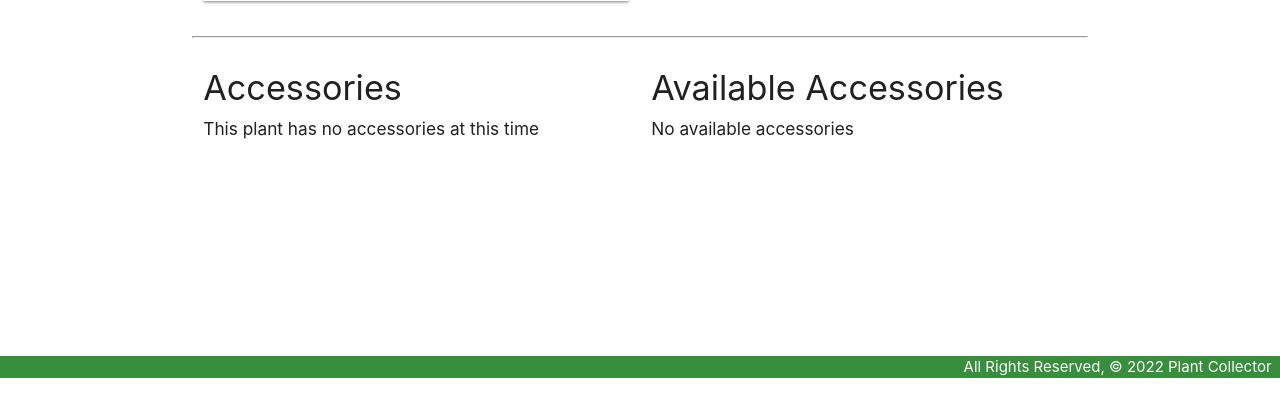
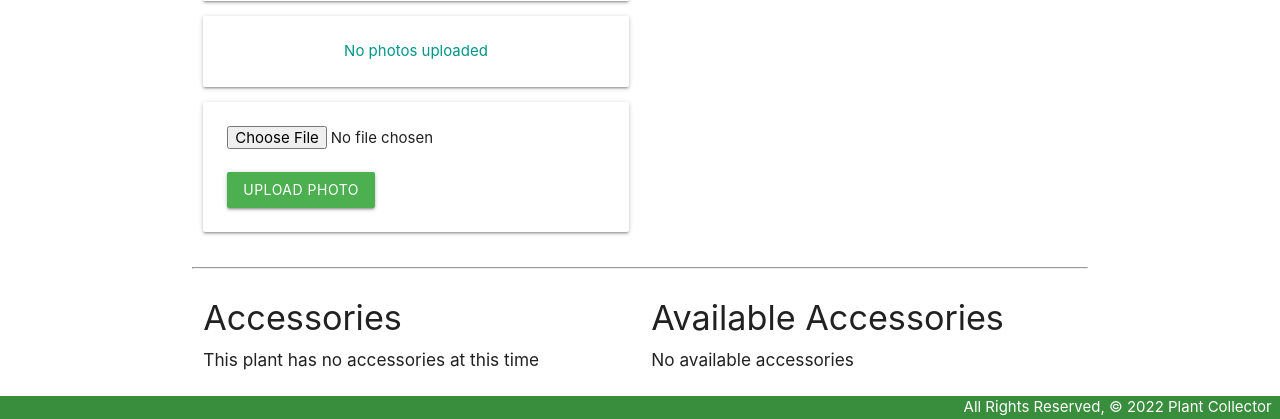
Before and after one commit to alainagossett/houseplant-django, a Django app: template main_app/templates/plants/detail.html in a window 1280 px wide. Shown: the part 422-841 px from the top of the page. Before the commit the page ends 800 px from the top, so only its background shows below. Run offline with Django 4.2, Linux system fonts and the light colour scheme; the template is opened without the code that fills it: values that come from a table or form of the project are taken from there, others are empty.

Commit message:
adds photo upload view and button

```diff
--- a/main_app/templates/plants/detail.html
+++ b/main_app/templates/plants/detail.html
@@ -19,6 +19,23 @@
                 <a href="{% url 'plants_delete' plant.id %}"><i class="small material-icons">delete</i></a>
             </div>
         </div>
+        {% for photo in plant.photo_set.all %}
+            <img src="{{ photo.url }}" alt="{{ plant.name }}" class="responsive-img card-panel">
+        {% empty %}
+            <div class="card-panel teal-text center-align">No photos uploaded</div>
+        {% endfor %}
+        <form
+            action="{% url 'add_photo' plant.id %}"
+            class="card-panel"
+            method="POST"
+            enctype="multipart/form-data"
+        >
+            {% csrf_token %}
+            <input type="file" name="photo-file">
+            <br>
+            <br>
+            <input type="submit" value="Upload Photo" class="btn green">
+        </form>
     </div>
     <div class="col s6">
         <form action="{% url 'add_watering' plant.id %}" method="POST">
--- a/main_app/urls.py
+++ b/main_app/urls.py
@@ -17,4 +17,5 @@ urlpatterns = [
     path('accessories/<int:pk>/delete/', views.AccessoryDelete.as_view(), name='accessory_delete'),
     path('plants/<int:plant_id>/assoc_accessory/<int:accessory_id>/', views.assoc_accessory, name='assoc_accessory'),
     path('plants/<int:plant_id>/unassoc_accessory/<int:accessory_id>/', views.unassoc_accessory, name='unassoc_accessory'),
+    path('plants<int:plant_id>/add_photo/', views.add_photo, name='add_photo'),
 ]
```
Also changed, not shown: main_app/views.py (+27 -2 lines).
